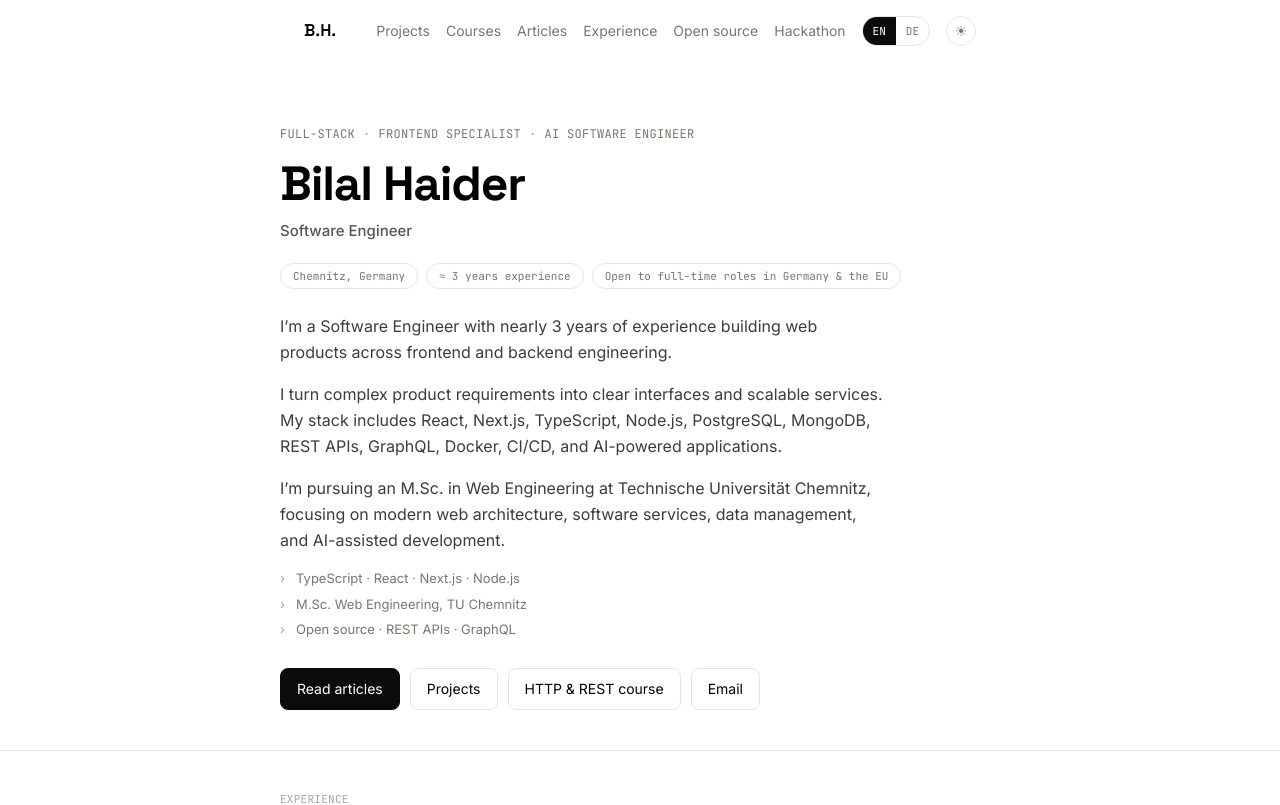
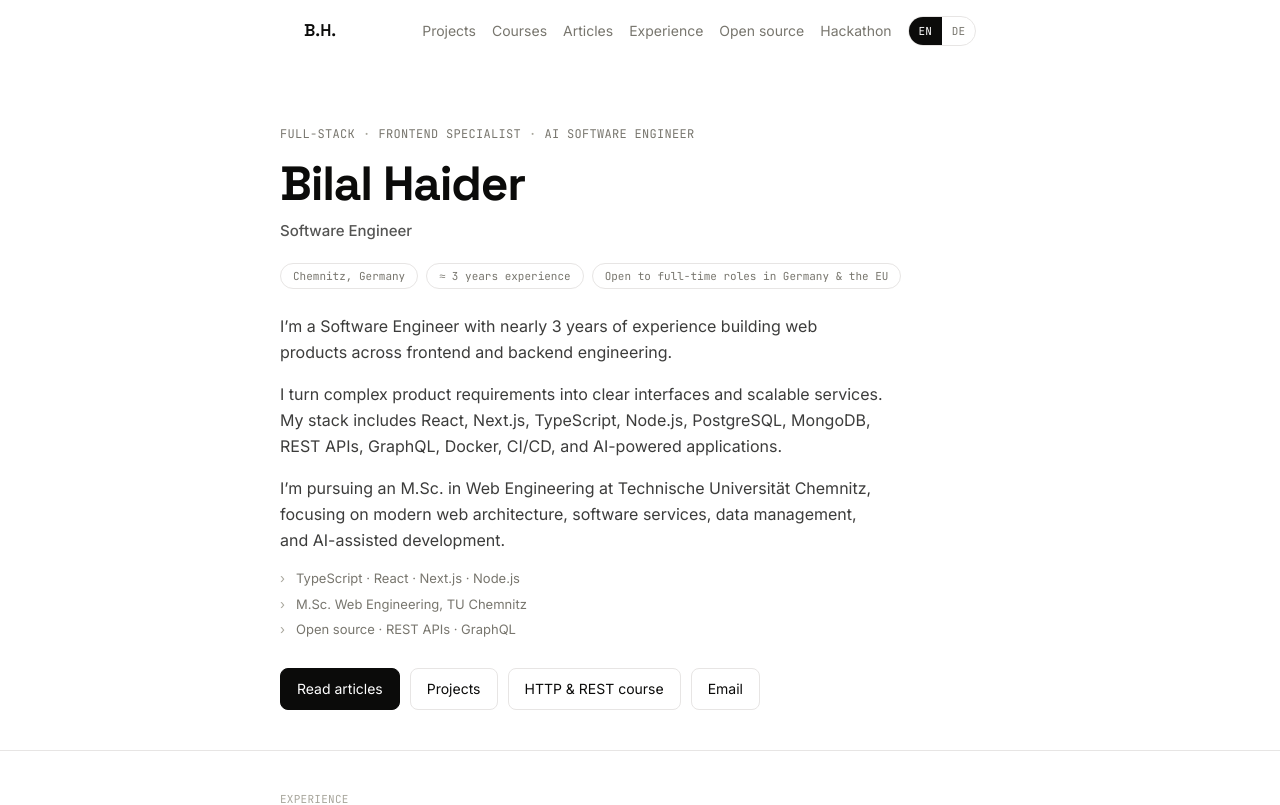
Before and after one commit to Syed-Bilal-Haider-Engineer/Portfolio-site, a Next.js app: page / in a window 1280 px wide. Shown: the top 805 px of the page. Built offline with nearby package versions, Linux system fonts and the light colour scheme.

Commit message:
remove dark and light mode

```diff
--- a/components/Header.tsx
+++ b/components/Header.tsx
@@ -4,7 +4,6 @@ import { useState } from "react";
 import Link from "next/link";
 import { navItems } from "@/data/shared";
 import { useI18n } from "@/lib/i18n";
-import ThemeToggle from "./ThemeToggle";
 import LanguageToggle from "./LanguageToggle";
 
 export default function Header() {
@@ -29,12 +28,10 @@ export default function Header() {
             </a>
           ))}
           <LanguageToggle />
-          <ThemeToggle />
         </nav>
 
         <div className="flex items-center gap-2 lg:hidden">
           <LanguageToggle />
-          <ThemeToggle />
           <button
             type="button"
             className="rounded-md border border-border px-2 py-1 font-mono text-[11px] dark:border-white/15"
--- a/components/ThemeToggle.tsx
+++ /dev/null
@@ -1,34 +0,0 @@
-"use client";
-
-import { useEffect, useState } from "react";
-
-export default function ThemeToggle() {
-  const [isDark, setIsDark] = useState(true);
-
-  useEffect(() => {
-    const stored = localStorage.getItem("theme");
-    const prefersDark = window.matchMedia(
-      "(prefers-color-scheme: light)"
-    ).matches;
-    const dark = stored ? stored === "light" : prefersDark;
-    setIsDark(dark);
-    document.documentElement.classList.toggle("light", dark);
-  }, []);
-
-  function toggle() {
-    const next = !isDark;
-    setIsDark(next);
-    document.documentElement.classList.toggle("light", next);
-    localStorage.setItem("theme", next ? "dark" : "light");
-  }
-
-  return (
-    <button
-      onClick={toggle}
-      aria-label="Toggle dark mode"
-      className="flex h-[30px] w-[30px] items-center justify-center rounded-full border border-border text-muted transition-colors hover:text-ink dark:border-white/15 dark:text-muted-2 dark:hover:text-paper"
-    >
-      {isDark ? "☀" : "◐"}
-    </button>
-  );
-}
```
